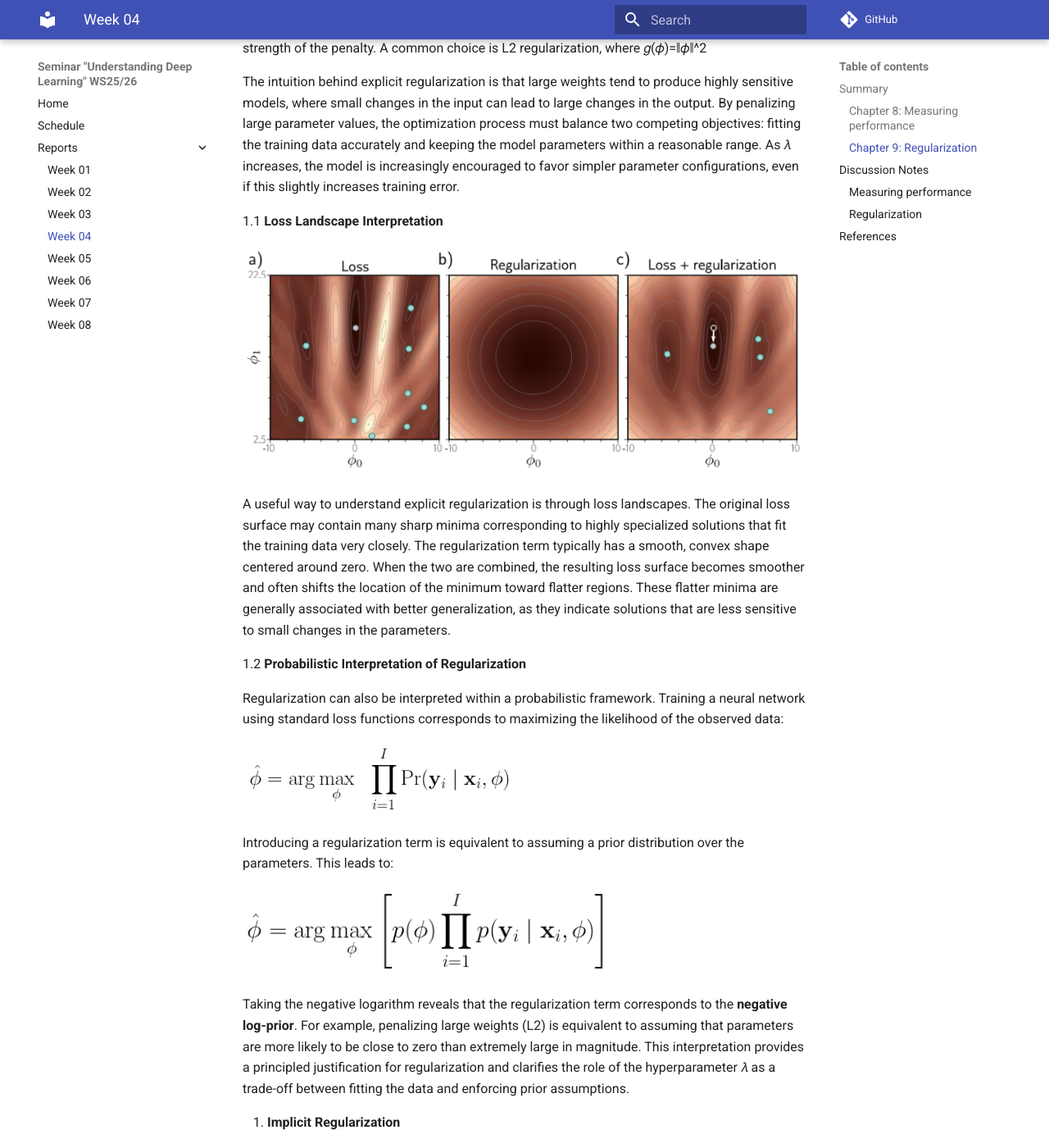
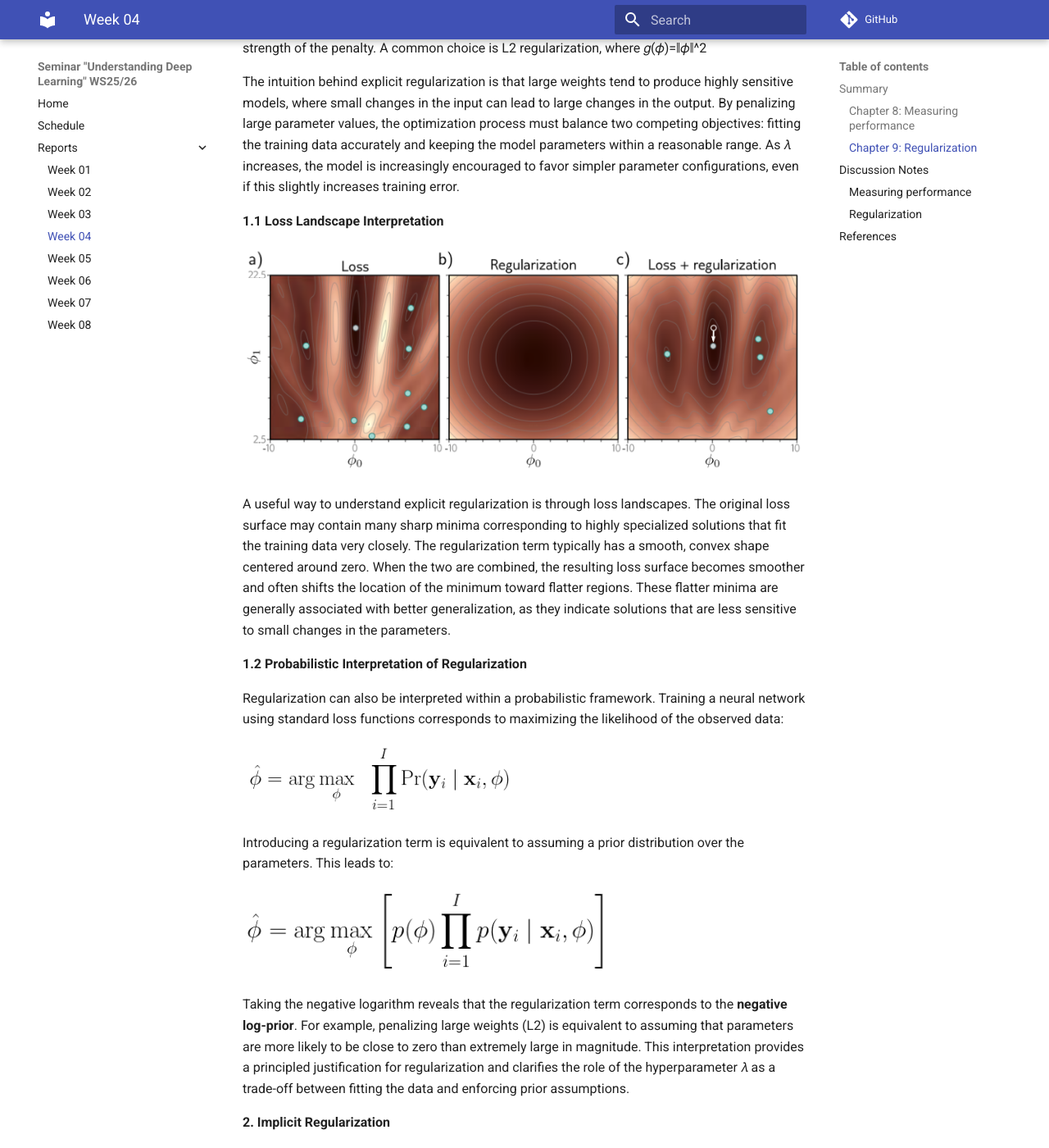
Before and after one commit to link-er/seminar_UDL_wise2526, an MkDocs documentation site: the page built from docs/reports/week04_ch8_9.md, in a window 1280 px wide and 1400 px high, scrolled down 6356 px. Shown: the whole window at 82% size. Built offline with MkDocs 1.6.1 and Material for MkDocs 9.7.7, drawn with Linux system fonts in a browser that asks for light colours; comment, search, counter and statistics services are not loaded; some of the changed text lies outside the part shown.

Commit message:
Fixing typos

```diff
--- a/docs/reports/week04_ch8_9.md
+++ b/docs/reports/week04_ch8_9.md
@@ -100,7 +100,7 @@
 
 Several regularization techniques are presented, ranging from explicit penalties added to the loss function to implicit effects arising from optimization, as well as data- and model-based approaches such as dropout,  ensembling, and data augmentation...
 
-1. **Explicit Regularization**
+**1. Explicit Regularization**
 
 Explicit regularization modifies the training objective by adding a penalty term that discourages certain parameter configurations, most commonly those involving large weight values. The optimization problem becomes:
 
@@ -110,13 +110,13 @@
 
 The intuition behind explicit regularization is that large weights tend to produce highly sensitive models, where small changes in the input can lead to large changes in the output. By penalizing large parameter values, the optimization process must balance two competing objectives: fitting the training data accurately and keeping the model parameters within a reasonable range. As 𝜆 increases, the model is increasingly encouraged to favor simpler parameter configurations, even if this slightly increases training error.
 
-1.1 **Loss Landscape Interpretation**
+**1.1 Loss Landscape Interpretation**
 
 ![2](../images/regularization/regularization%202.png)
 
 A useful way to understand explicit regularization is through loss landscapes. The original loss surface may contain many sharp minima corresponding to highly specialized solutions that fit the training data very closely. The regularization term typically has a smooth, convex shape centered around zero. When the two are combined, the resulting loss surface becomes smoother and often shifts the location of the minimum toward flatter regions. These flatter minima are generally associated with better generalization, as they indicate solutions that are less sensitive to small changes in the parameters.
 
-1.2 **Probabilistic Interpretation of Regularization**
+**1.2 Probabilistic Interpretation of Regularization**
 
 Regularization can also be interpreted within a probabilistic framework. Training a neural network using standard loss functions corresponds to maximizing the likelihood of the observed data:
 
@@ -128,9 +128,9 @@
 
 Taking the negative logarithm reveals that the regularization term corresponds to the **negative log-prior**. For example, penalizing large weights (L2) is equivalent to assuming that parameters are more likely to be close to zero than extremely large in magnitude. This interpretation provides a principled justification for regularization and clarifies the role of the hyperparameter 𝜆 as a trade-off between fitting the data and enforcing prior assumptions.
 
-2. **Implicit Regularization**
+**2. Implicit Regularization**
 
-2.1 **Gradient Descent**
+**2.1 Gradient Descent**
 
 ![5](../images/regularization/regularization%205.png)
 
@@ -146,7 +146,7 @@
 
 ![8](../images/regularization/regularization%208.png)
 
-2.2 **Implicit Regularization in Stochastic Gradient Descent (SGD)**
+**2.2 Implicit Regularization in Stochastic Gradient Descent (SGD)**
 
 Stochastic gradient descent introduces an additional source of implicit regularization through randomness. Because gradients are computed using mini-batches, each update is only an approximation of the true gradient over the entire dataset. Different mini-batches can produce slightly different gradient directions.
 
```
